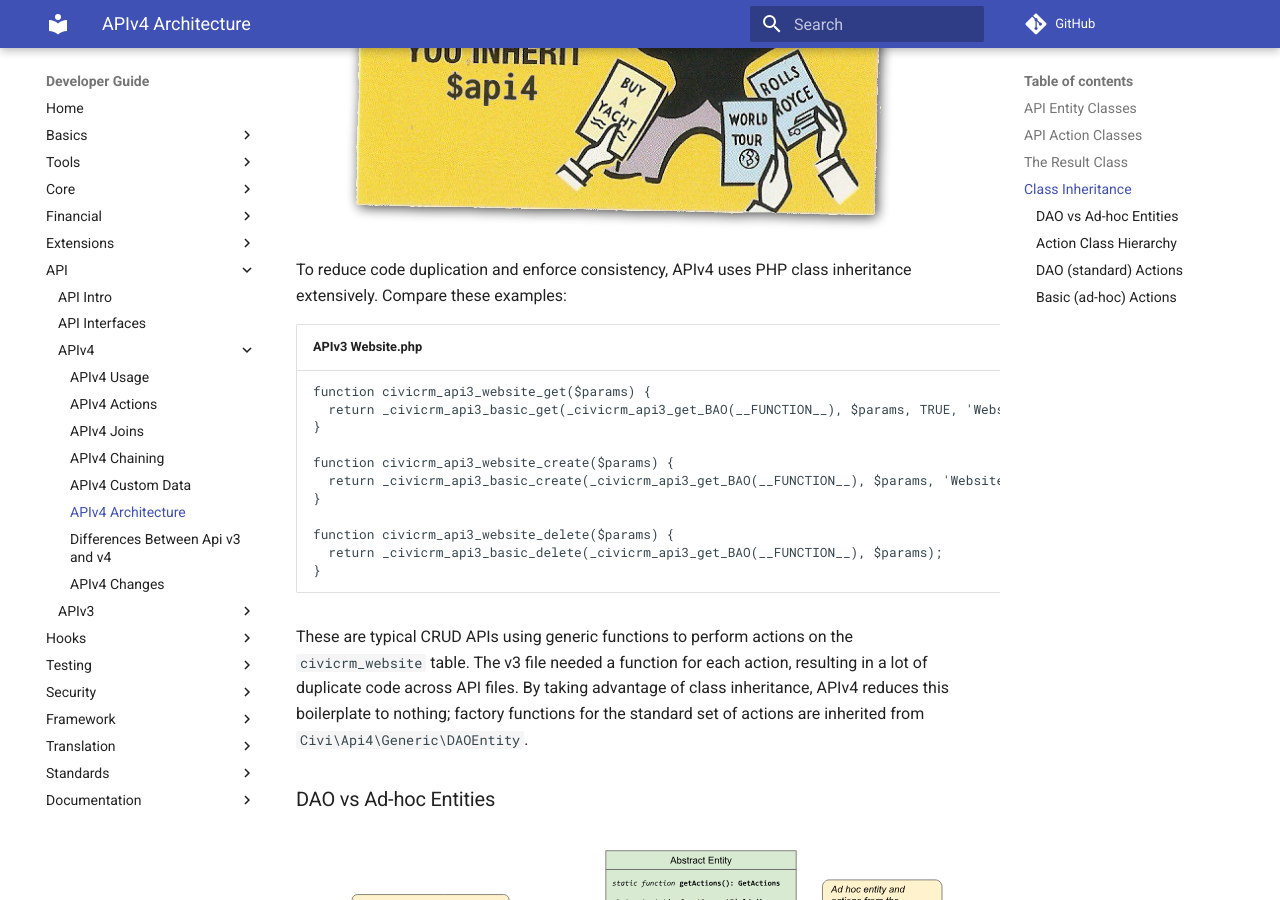
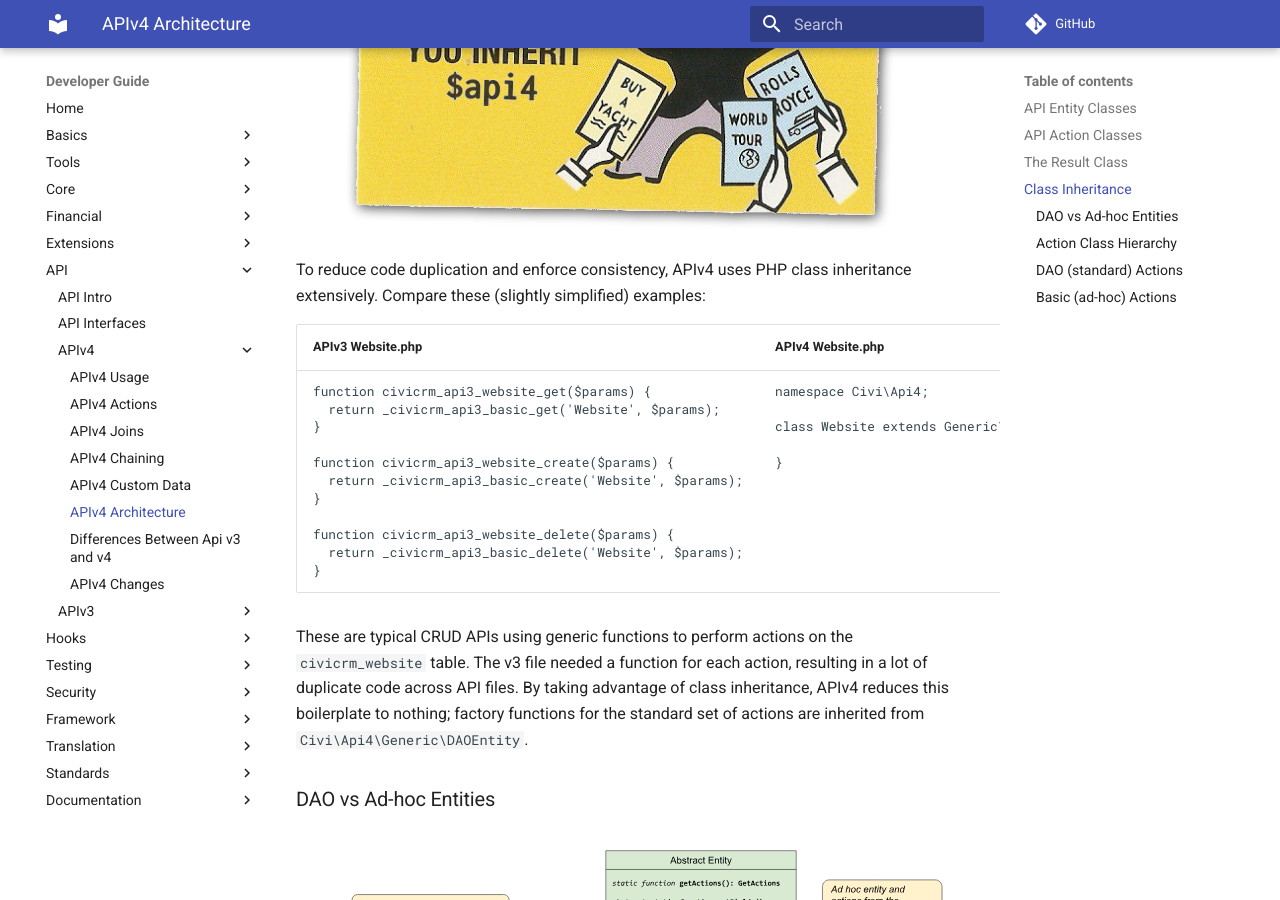
Before and after one commit to civicrm/civicrm-dev-docs, an MkDocs documentation site: the page built from docs/api/v4/architecture.md, in a window 1280 px wide and 900 px high, scrolled down 1734 px. Built offline with MkDocs 1.6.1 and Material for MkDocs 9.7.7, drawn with Linux system fonts in a browser that asks for light colours; comment, search, counter and statistics services are not loaded; old or Windows-style settings are respelled for this version of MkDocs.

Commit message:
Fix table formatting (again)

```diff
--- a/docs/api/v4/architecture.md
+++ b/docs/api/v4/architecture.md
@@ -41,7 +41,8 @@ An API [`Result`](https://github.com/civicrm/civicrm-core/blob/master/Civi/Api4/
 
 ![Inheritance](/img/inheritance-community-chest.jpg)
 
-To reduce code duplication and enforce consistency, APIv4 uses PHP class inheritance extensively. Compare these examples:
+To reduce code duplication and enforce consistency, APIv4 uses PHP class inheritance extensively.
+Compare these (slightly simplified) examples:
 
 <!-- Would be nice if Markdown made it easier to do side-by-side comparison... -->
 <table>
@@ -57,15 +58,15 @@ To reduce code duplication and enforce consistency, APIv4 uses PHP class inherit
 
 <pre class="codehilite">
 function civicrm_api3_website_get($params) {
-  return _civicrm_api3_basic_get(_civicrm_api3_get_BAO(__FUNCTION__), $params, TRUE, 'Website');
+  return _civicrm_api3_basic_get('Website', $params);
 }
 
 function civicrm_api3_website_create($params) {
-  return _civicrm_api3_basic_create(_civicrm_api3_get_BAO(__FUNCTION__), $params, 'Website');
+  return _civicrm_api3_basic_create('Website', $params);
 }
 
 function civicrm_api3_website_delete($params) {
-  return _civicrm_api3_basic_delete(_civicrm_api3_get_BAO(__FUNCTION__), $params);
+  return _civicrm_api3_basic_delete('Website', $params);
 }
 </pre>
 </td>
```
